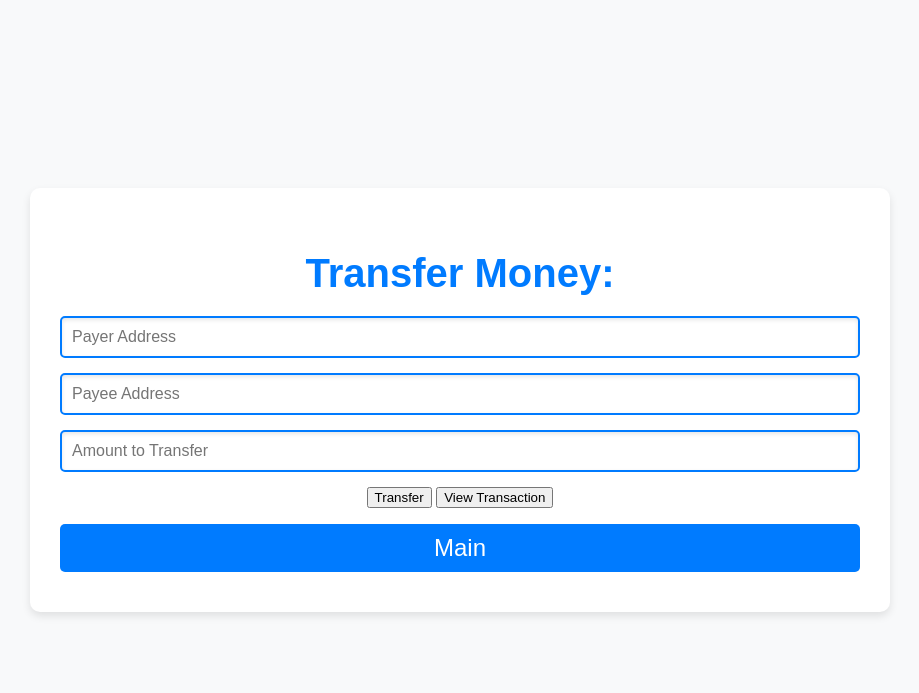
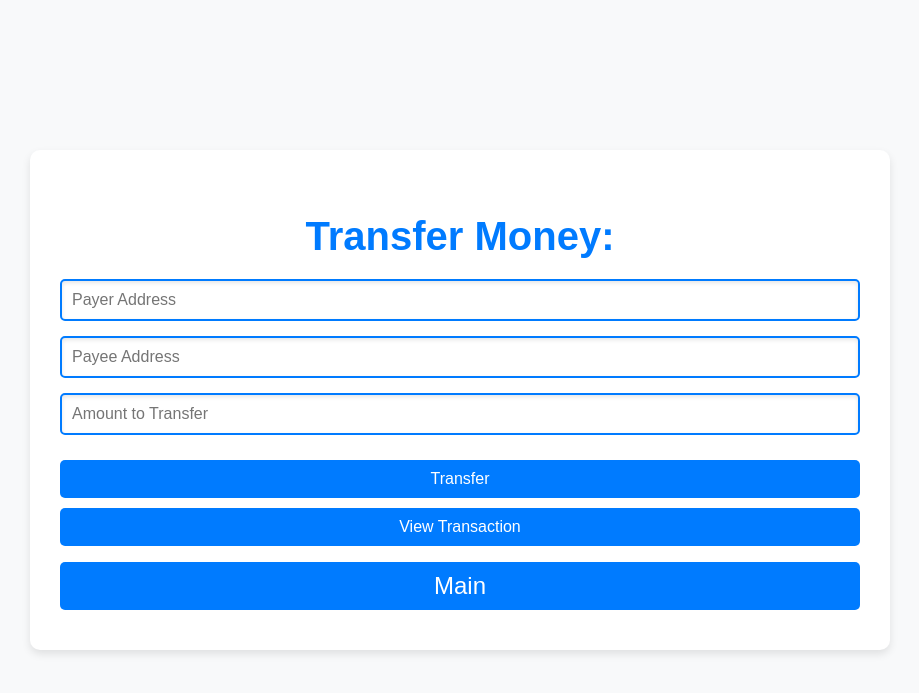
Before and after one commit to boslyn/BC3415-DApp, a Flask app: page /TM in a window 1280 px wide. Shown: the top 693 px of the page, without its empty margins (180-1099 px from the left). Run offline with Flask 3, Linux system fonts and the light colour scheme; some libraries are stand-ins or nearby versions.

Commit message:
Update TM.html

```diff
--- a/templates/TM.html
+++ b/templates/TM.html
@@ -11,10 +11,11 @@
         <input type = "text" id ="payer" placeholder = "Payer Address">
         <input type = "text" id ="payee" placeholder = "Payee Address">
         <input type = "text" id ="amount" placeholder = "Amount to Transfer">
+
         <!-- Transfer -->
-        <button class = "btn" onclick = "transfer()">Transfer</button>
+        <button class="button" onclick="transfer()">Transfer</button>
         <!-- View transaction -->
-        <button class = "btn" onclick = "transaction()">View Transaction</button>
+        <button class="button" onclick="transaction()">View Transaction</button>
 
         <p id = "view_payer"></p>
         <p id = "view_payee"></p>
```
